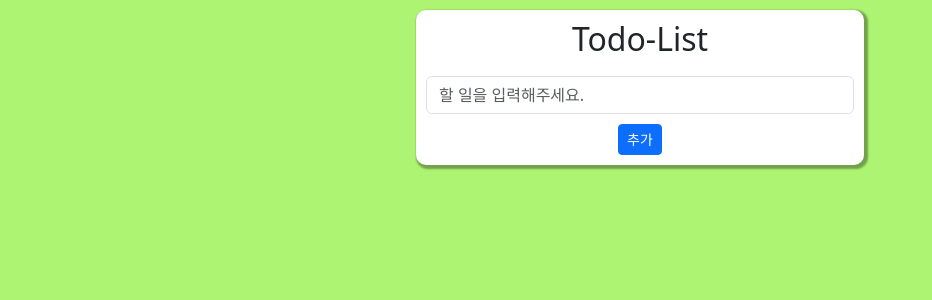
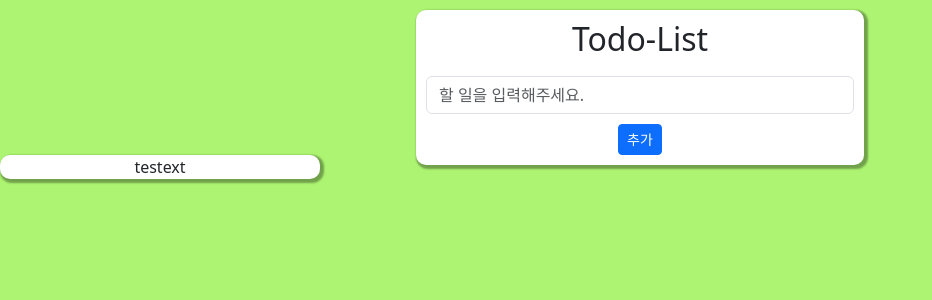
Before and after one commit to hsc03/React-TodoList, a React (Create React App) app: page / in a window 1280 px wide. Shown: the top 300 px of the page, without its empty margins (0-932 px from the left). Built offline with nearby package versions, Linux system fonts and the light colour scheme.

Commit message:
Configuring TodoItem

```diff
--- a/src/App.js
+++ b/src/App.js
@@ -2,12 +2,14 @@ import React from 'react';
 import "./styles/App.css";
 import 'bootstrap/dist/css/bootstrap.min.css'
 import Header from './components/Header';
+import TodoItem from './components/TodoItem';
 // import TodoList from './components/TodoList';
 
 const App = () => {
   return (
     <div className='app'>
       <Header />
+      <TodoItem />
       {/* <TodoList /> */}
     </div>
   );
--- a/src/components/TodoItem.js
+++ b/src/components/TodoItem.js
@@ -1,6 +1,12 @@
+import React from "react";
+import '../styles/TodoItem.css';
+
 const TodoItem = () => {
     return (
-        <div>
+        <div className="itemContainer">
+            <div className="content">
+                <span>testext</span>
+            </div>
 
         </div>
     );
--- a/src/components/TodoList.js
+++ b/src/components/TodoList.js
@@ -1,3 +1,6 @@
+import React from "react";
+import TodoItem from "./TodoItem";
+
 const TodoList = () => {
     return (
         <div>
--- a/src/styles/TodoItem.css
+++ b/src/styles/TodoItem.css
@@ -0,0 +1,7 @@
+.itemContainer {
+    width: 25%;
+    background-color: white;
+    box-shadow: 2px 2px 2px 2px rgba(0, 0, 0, 0.342) ;
+    border-radius: 10px;
+    text-align: center;
+}
```
